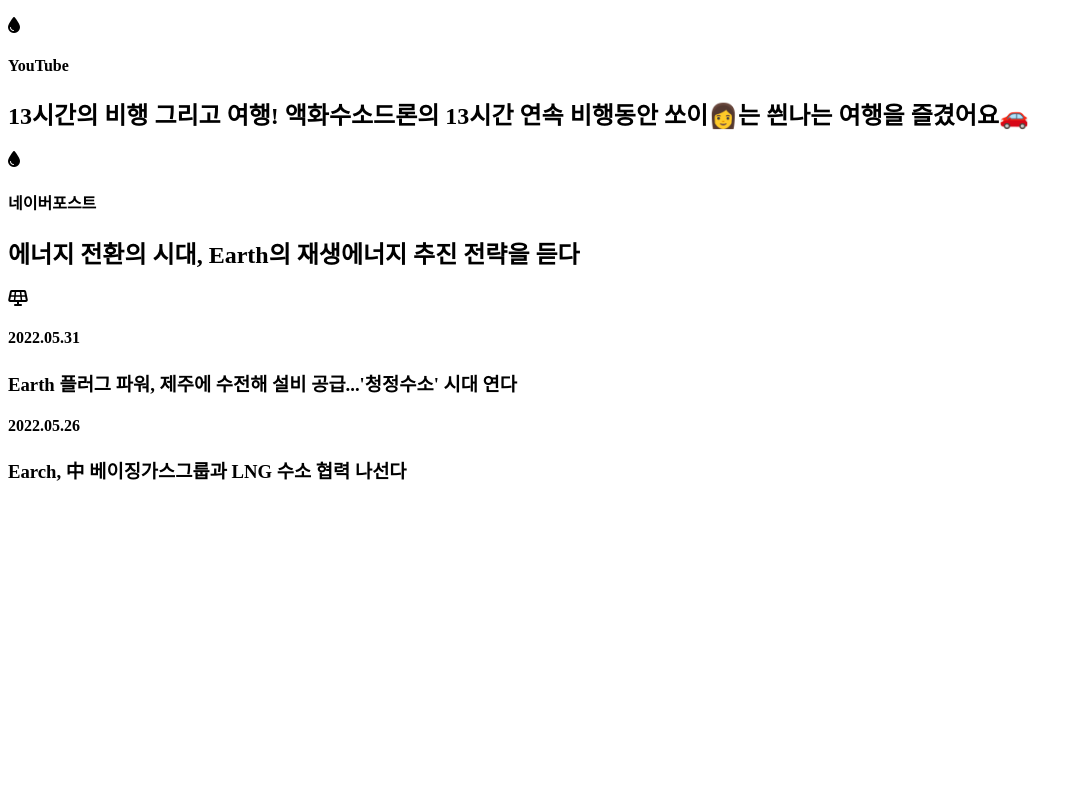
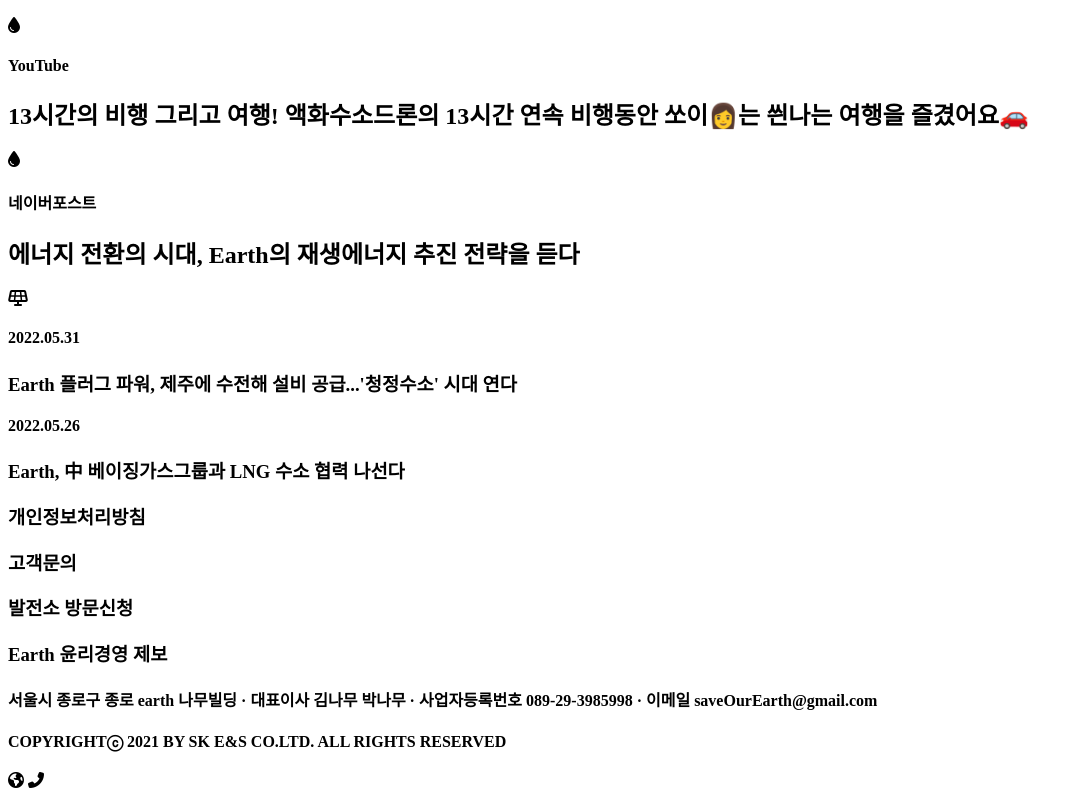
Before and after one commit to yjkeem/clone-website, a plain HTML site: page index.html in a window 1280 px wide. Shown: the part 1394-2192 px from the top of the page, without its empty margins (0-1083 px from the left). Before the commit the page ends 1896 px from the top, so only its background shows below. Drawn offline with Linux system fonts and the light colour scheme.

Commit message:
HTML done

```diff
--- a/index.html
+++ b/index.html
@@ -196,8 +196,28 @@
         </div>
         <div class="media-center__news-box">
           <h4>2022.05.26</h4>
-          <h3>Earch, 中 베이징가스그룹과 LNG 수소 협력 나선다</h3>
+          <h3>Earth, 中 베이징가스그룹과 LNG 수소 협력 나선다</h3>
         </div>
+      </div>
+    </section>
+
+    <!-- Contact -->
+    <section id="contact" class="section">
+      <div class="contact__main-box">
+        <h3 class="contact__main-privacy">개인정보처리방침</h3>
+        <h3 class="contact__main-qna">고객문의</h3>
+        <h3 class="contact__main-apply">발전소 방문신청</h3>
+        <h3 class="contact__main-report">Earth 윤리경영 제보</h3>
+        <h4>
+          서울시 종로구 종로 earth 나무빌딩 · 대표이사 김나무 박나무 ·
+          사업자등록번호 089-29-3985998 · 이메일 saveOurEarth@gmail.com
+        </h4>
+        <h4>COPYRIGHTⓒ 2021 BY SK E&S CO.LTD. ALL RIGHTS RESERVED</h4>
+      </div>
+
+      <div class="contact-icon-box">
+        <i class="fa-solid fa-earth-americas"></i>
+        <i class="fa-solid fa-phone-flip"></i>
       </div>
     </section>
   </body>
```
